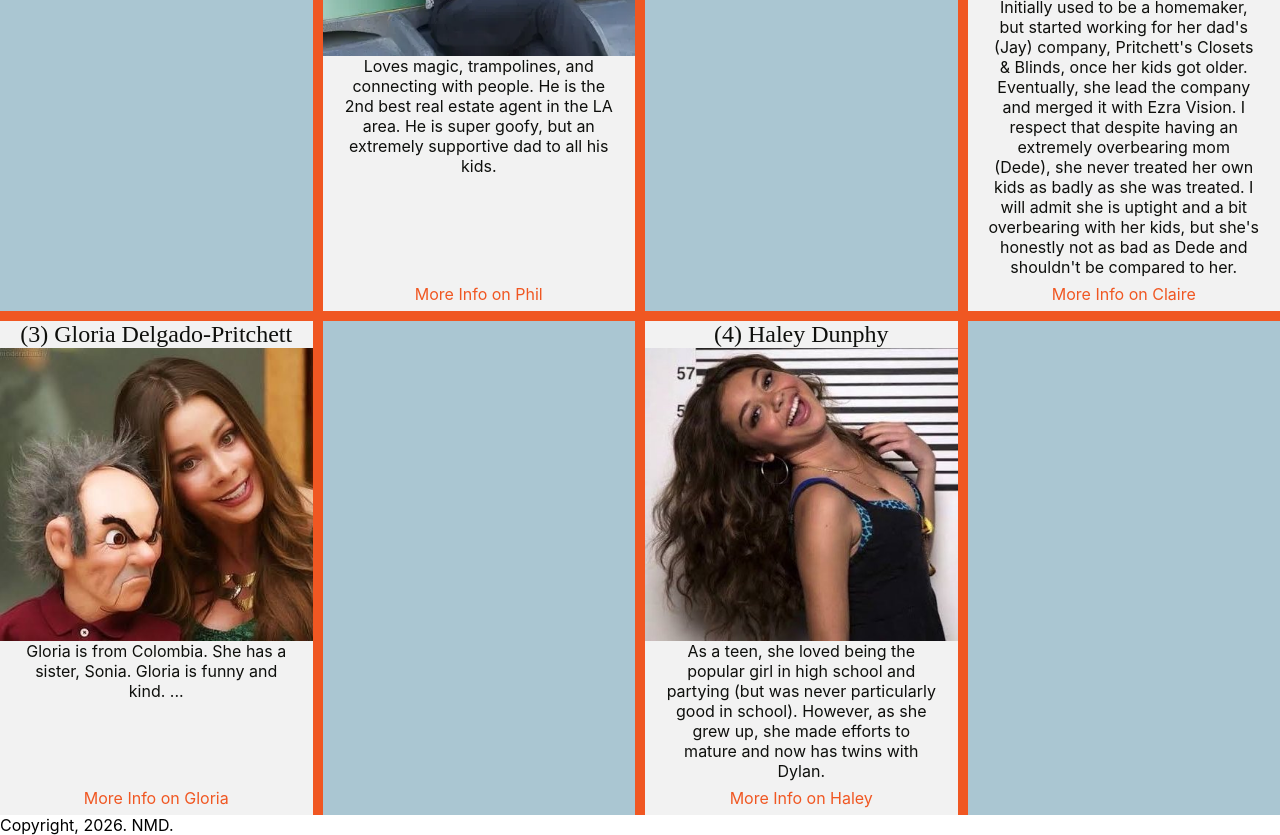
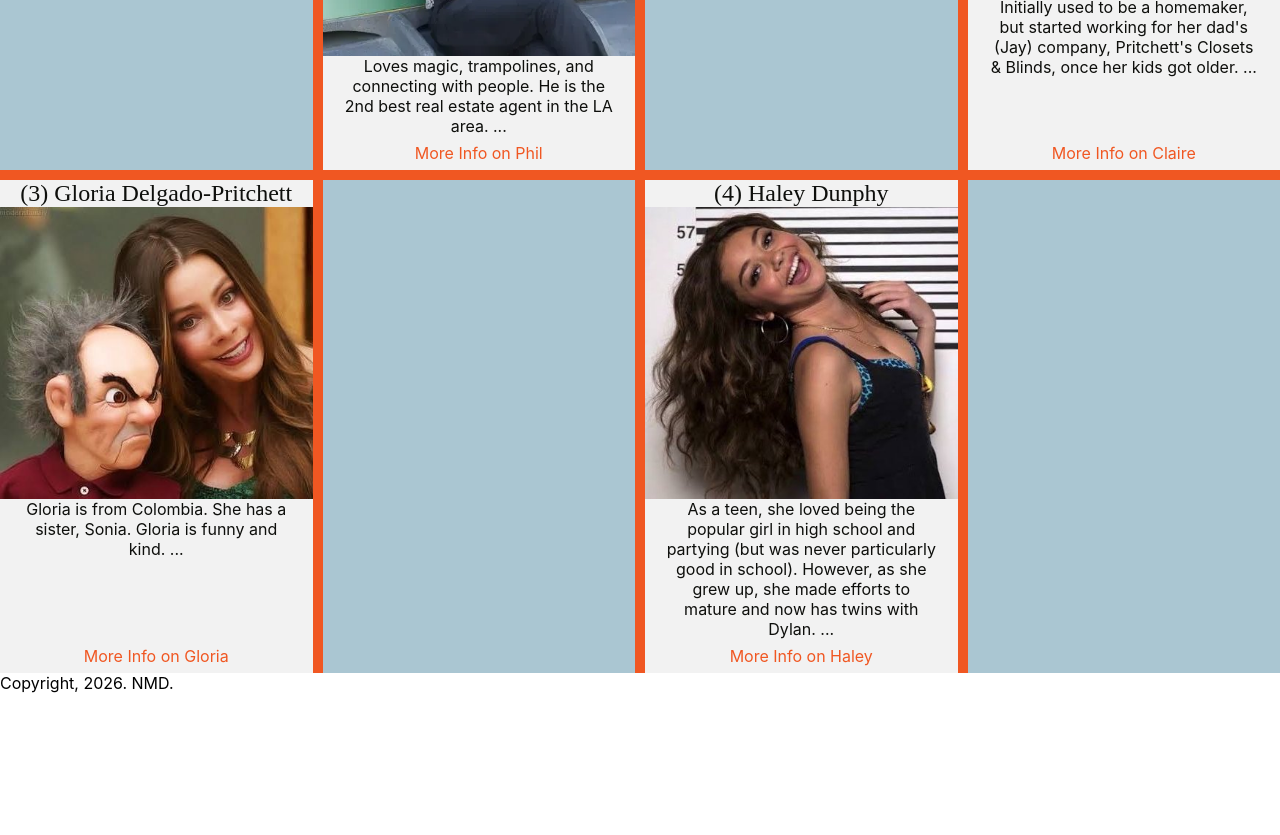
Before and after one commit to r2d2-create/modern-family--proj-2-, a plain HTML site: page index.html in a window 1280 px wide. Shown: the part 355-1190 px from the top of the page. After the commit the page ends 1048 px from the top, so only its background shows below. Drawn offline with Linux system fonts and the light colour scheme.

Commit message:
shorten other characters' blurbs
shortened phil's, claire's, and haley's blurbs so they're just previews

```diff
--- a/index.html
+++ b/index.html
@@ -26,14 +26,14 @@
       <article>
         <h2>(1) Phil Dunphy</h2>
         <img src="img/phil-dunphy-funny.webp" alt="An image of Phil."/>
-        <p>Loves magic, trampolines, and connecting with people. He is the 2nd best real estate agent in the LA area. He is super goofy, but an extremely supportive dad to all his kids.</p>
+        <p>Loves magic, trampolines, and connecting with people. He is the 2nd best real estate agent in the LA area. ...</p>
         <a href="phil.html">More Info on Phil</a>
       </article>
       <div></div>
       <article>
         <h2>(2) Claire Dunphy</h2>
         <img src="img/claire-dunphy-funny.gif" alt="An image of Claire."/>
-        <p>Initially used to be a homemaker, but started working for her dad's (Jay) company, Pritchett's Closets & Blinds, once her kids got older. Eventually, she lead the company and merged it with Ezra Vision. I respect that despite having an extremely overbearing mom (Dede), she never treated her own kids as badly as she was treated. I will admit she is uptight and a bit overbearing with her kids, but she's honestly not as bad as Dede and shouldn't be compared to her.</p>
+        <p>Initially used to be a homemaker, but started working for her dad's (Jay) company, Pritchett's Closets & Blinds, once her kids got older. ...</p>
         <a href="claire.html">More Info on Claire</a>
       </article>
 
@@ -48,7 +48,7 @@
       <article>
         <h2>(4) Haley Dunphy</h2>
          <img src="img/haley-dunphy-funny.jpeg" alt="An image of Haley."/>
-        <p>As a teen, she loved being the popular girl in high school and partying (but was never particularly good in school). However, as she grew up, she made efforts to mature and now has twins with Dylan.</p>
+        <p>As a teen, she loved being the popular girl in high school and partying (but was never particularly good in school). However, as she grew up, she made efforts to mature and now has twins with Dylan. ... </p>
         <a href="haley.html">More Info on Haley</a>
       </article>
       <div></div>
```
